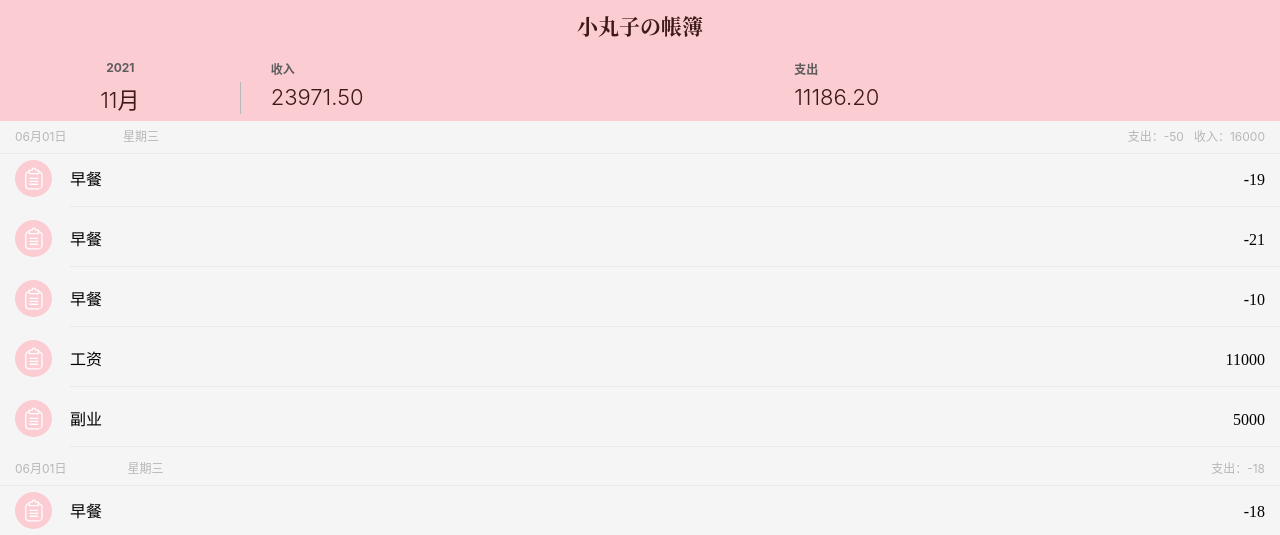
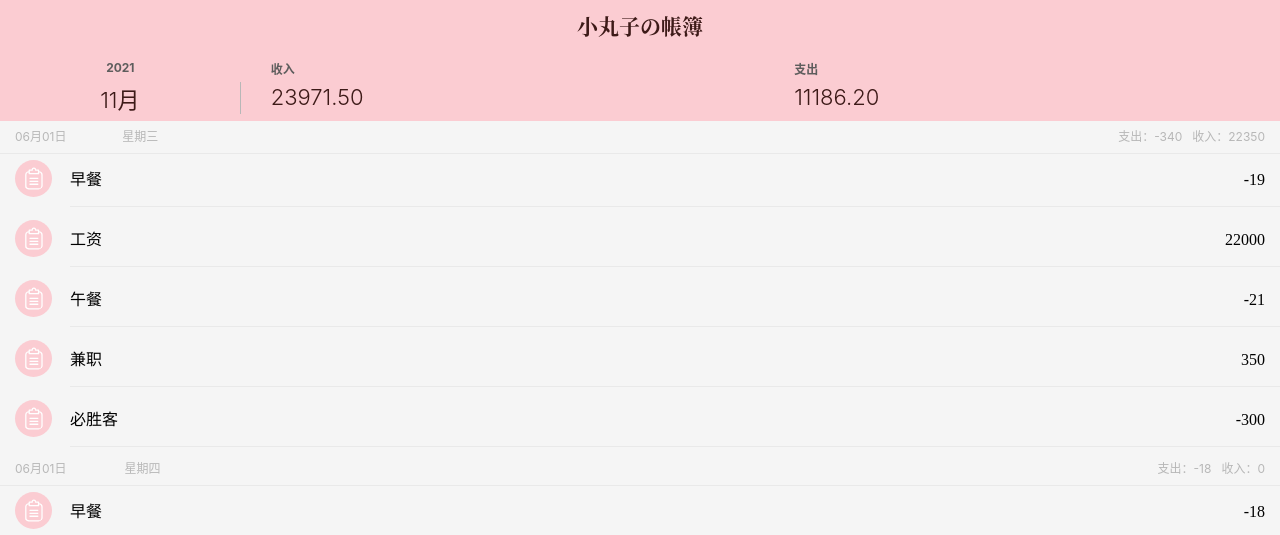
Before and after one commit to Sunee-Jan/wallet, a Vue app: page /#/index in a window 1280 px wide. Shown: the top 535 px of the page. Built offline with nearby package versions, Linux system fonts and the light colour scheme.

Commit message:
indexBOdy静态页面

```diff
--- a/src/views/pages/index/indexBody.vue
+++ b/src/views/pages/index/indexBody.vue
@@ -5,21 +5,15 @@
             <span>{{date.day}}</span>
             <span>星期{{date.week}}</span>
             <p>
-              <span v-show="date.income.length">收入：{{Earn(date.id)}}</span>
-              <span v-show="date.pays.length">支出：{{spend(date.id)}}</span>
+              <span>收入：{{Earn(date.id)}}</span>
+              <span>支出：{{spend(date.id)}}</span>
             </p>
           </h6>
-          <p v-for="list in date.pays" :key="list.id">
-            <Icon :name="list.icon" svg='nav'/>
-            <span class="detail">{{list.kind}}</span>
-            <span class="pay">{{list.pay}}</span>
-          </p>
-          <p v-for="item in date.income" :key="item.id">
+          <p v-for="item in date.items" :key="item.id">
             <Icon :name="item.icon" svg='nav'/>
             <span class="detail">{{item.kind}}</span>
-            <span class="pay">{{item.income}}</span>
+            <span class="pay">{{item.amount}}</span>
           </p>
-
         </li>
     </ul>
 </template>
@@ -29,39 +23,40 @@ export default {
 name:"IndexBody",
 data(){
   return{
-    dates:[
-    {id:'001',day:'06月01日',week:'三',spend:'22',
-        pays:[{id:'579',icon:'#list',kind:'早餐',pay:-19},
-            {id:'112',icon:'#list',kind:'早餐',pay:-21},
-            {id:'600',icon:'#list',kind:'早餐',pay:-10}],
-      income:[{id:'111',icon:'#list',kind:'工资',income:11000},
-              {id:'113',icon:'#list',kind:'副业',income:5000}]
-    },
-    {id:'002',day:'06月01日',week:'三',spend:'22',
-      pays:[{id:'102',icon:'#list',kind:'早餐',pay:-18}],
-      income:[]
-    }
+     dates:[
+    {id:'001',day:'06月01日',week:'三', items:[
+      {id:'579',icon:'#list',kind:'早餐',amount:-19},
+      {id:'112',icon:'#list',kind:'工资',amount:22000},
+      {id:'115',icon:'#list',kind:'午餐',amount:-21},
+      {id:'116',icon:'#list',kind:'兼职',amount:350},
+      {id:'117',icon:'#list',kind:'必胜客',amount:-300}
+      ]},
+    {id:'002',day:'06月01日',week:'四',items:[
+      {id:'102',icon:'#list',kind:'早餐',amount:-18}
+      ]}
     ],
   }
 },
 methods:{
-  spend(id){
+  Earn(id){
     for(let i=0;i<this.dates.length;i++){
         if(this.dates[i].id===id){
           let sum =0
-          for(let j=0;j<this.dates[i].pays.length;j++){
-            sum += this.dates[i].pays[j].pay
+          for(let j=0;j<this.dates[i].items.length;j++){
+            if(this.dates[i].items[j].amount>0)
+            sum += this.dates[i].items[j].amount
           }
            return sum
         }
     }
   },
-  Earn(id){
+  spend(id){
     for(let i=0;i<this.dates.length;i++){
         if(this.dates[i].id===id){
           let sum =0
-          for(let j=0;j<this.dates[i].income.length;j++){
-            sum += this.dates[i].income[j].income
+          for(let j=0;j<this.dates[i].items.length;j++){
+            if(this.dates[i].items[j].amount<0)
+            sum += this.dates[i].items[j].amount
           }
            return sum
         }
```
